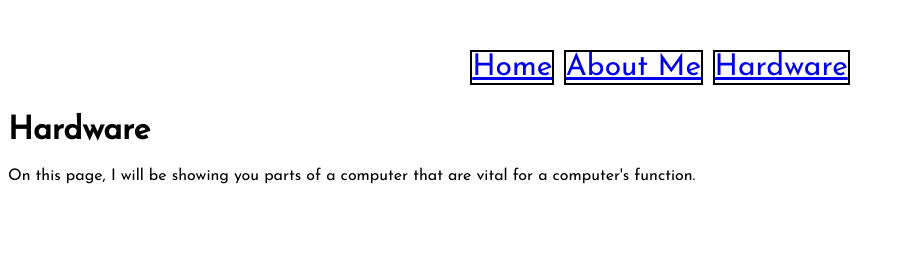
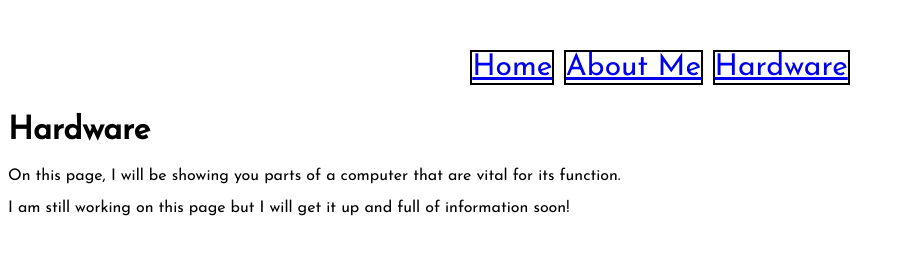
Before and after one commit to klee4017/CS-Portfolio, a plain HTML site: page Hardware.html in a window 1280 px wide. Shown: the whole page, without its empty margins (0-904 px from the left). Drawn offline with Linux system fonts and the light colour scheme.

Commit message:
add message

```diff
--- a/Hardware.html
+++ b/Hardware.html
@@ -13,8 +13,8 @@
             <li><a href="Hardware.html">Hardware</a></li>
         </ul>
         <h1>Hardware</h1>
-        <p id="p">On this page, I will be showing you parts of a computer that are vital for a computer's function.</p>
-
+        <p id="p">On this page, I will be showing you parts of a computer that are vital for its function.</p>
+        <p>  I am still working on this page but I will get it up and full of information soon!</p>
 
     </body>
 </html>
```
